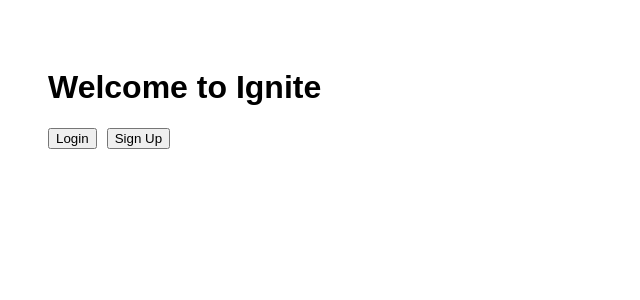
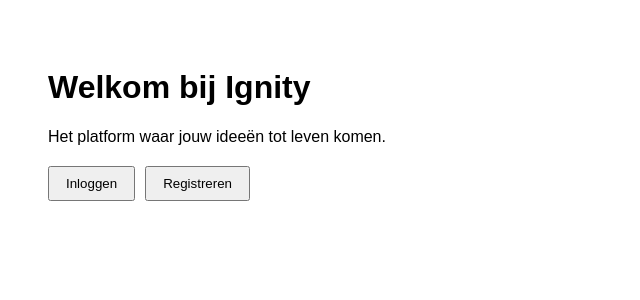
Before and after one commit to IgnitelyAi/Ignitely, a Next.js app: page / in a window 1280 px wide. Shown: the top 300 px of the page, without its empty margins (0-640 px from the left). Built offline with nearby package versions, Linux system fonts and the light colour scheme.

Commit message:
Nederlandse homepage

```diff
--- a/app/page.tsx
+++ b/app/page.tsx
@@ -1,18 +1,17 @@
-import Link from "next/link";
-
 export default function Home() {
   return (
-    <main style={{ padding: "40px", fontFamily: "sans-serif" }}>
-      <h1>Welcome to Ignite</h1>
+    <main style={{ padding: "40px", fontFamily: "Arial" }}>
+      <h1>Welkom bij Ignity</h1>
+      <p>Het platform waar jouw ideeën tot leven komen.</p>
 
       <div style={{ marginTop: "20px" }}>
-        <Link href="/login">
-          <button style={{ marginRight: "10px" }}>Login</button>
-        </Link>
+        <button style={{ marginRight: "10px", padding: "8px 16px" }}>
+          Inloggen
+        </button>
 
-        <Link href="/signup">
-          <button>Sign Up</button>
-        </Link>
+        <button style={{ padding: "8px 16px" }}>
+          Registreren
+        </button>
       </div>
     </main>
   );
```
